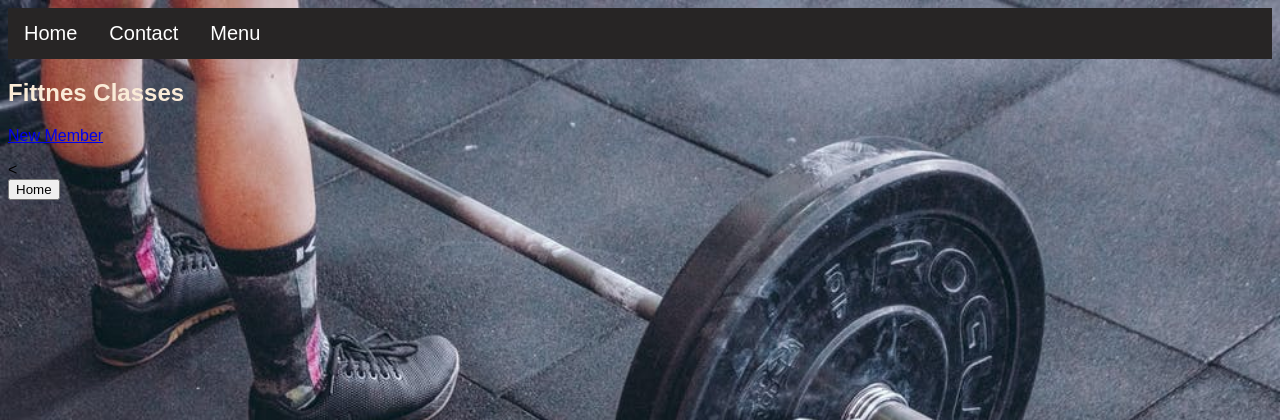
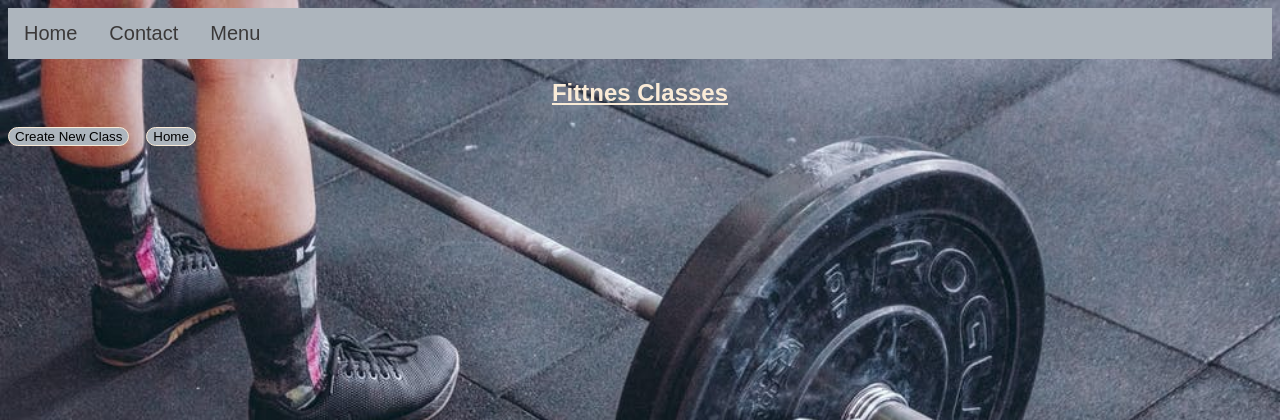
Before and after one commit to belus90/First_project, a Flask app: a page that uses templates/base.html in a window 1280 px wide. Shown: the top 420 px of the page. Run offline with Flask 2, Linux system fonts and the light colour scheme; data that the repository does not hold is empty; some libraries are stand-ins or nearby versions.

Commit message:
css works

```diff
--- a/controllers/gym_controller.py
+++ b/controllers/gym_controller.py
@@ -16,12 +16,12 @@ def gyms():
 
 
 @gyms_blueprint.route("/gyms/<id>/delete", methods=['POST'])
-def delete_member(id):
+def delete_gym(id):
     gym_repository.delete(id)
     return redirect('/gym')
 
 @gyms_blueprint.route("/gyms/new", methods=['GET'])
-def new_task():
+def new_gym():
     members = member_repository.select_all()
     fittnes_classes = fittnes_class_repository.select_all()
     return render_template("gyms/new.html", members = members, fittnes_classes = fittnes_classes)
--- a/static/base.css
+++ b/static/base.css
@@ -7,13 +7,14 @@ body {
 
   .navbar {
     overflow: hidden;
-    background-color: rgb(39, 37, 37)
+    background-color: #adb5bd;
+
   }
 
   .navbar a {
     float: left;
     font-size: 20px;
-    color: white;
+    color: rgb(59, 57, 57);
     text-align: center;
     padding: 14px 16px;
     text-decoration: none;
@@ -28,7 +29,7 @@ body {
     font-size: 20px;
     border: none;
     outline: none;
-    color: white;
+    color: rgb(59, 57, 57);
     padding: 14px 16px;
     background-color: inherit;
     font-family: inherit;
@@ -36,7 +37,7 @@ body {
   }
 
   .navbar a:hover, .dropdown:hover .dropbtn {
-    background-color: rgb(158, 223, 150);
+    background-color: antiquewhite;
   }
 
   .dropdown-content {
@@ -58,8 +59,8 @@ body {
   }
 
   .dropdown-content a:hover {
-    background-color: rgb(158, 223, 150);
-    color: white;
+    background-color: antiquewhite;
+    color: rgb(46, 44, 44);
   }
 
   .dropdown:hover .dropdown-content {
--- a/static/fittnes class/index.css
+++ b/static/fittnes class/index.css
@@ -1,26 +1,32 @@
-.fitnes_table{
-    border: 2px solid  antiquewhite;
-
+.flex-container {
+    display: flex;
+    flex-wrap: wrap;
+    justify-content: space-around;
 }
 
-.fittnes{
-    color: antiquewhite;
-    text-align: center;
-}
-
-.names {
-    color: black;
-    text-align: left;
-    margin: 0 auto;
-}
-
-.link{
-    color: antiquewhite;
+.fitnes_classes {
+    display: flex;
+    flex-direction: column;
+    width: 20vw;
+    /* background: url('/static/img/pexels-photo-4325436.jpeg'); */
+    background-color: #adb5bd;
+    padding: 10px;
+    margin:20px;
+    border: 2px solid antiquewhite;
+    /* margin: auto;
+    width: 300px;
+    height: 300px; */
 }
 
 h1 {
+    text-align: center;
     color: antiquewhite;
-}
-section{
-    align-items: center;
-}
+    }
+
+.button {
+        background-color: #adb5bd;
+        /* color: antiquewhite; */
+        text-align: center;
+        border-radius: 20px;
+        border: 1px solid antiquewhite;
+ }
--- a/static/gym/index.css
+++ b/static/gym/index.css
@@ -1,4 +1,33 @@
-.btn btn--danger{
-    color:antiquewhite;
+.flex-container {
+    display: flex;
+    flex-wrap: wrap;
+    justify-content: space-around;
+}
 
+.gym {
+    display: flex;
+    flex-direction: column;
+    width: 20vw;
+    /* background: url('/static/img/pexels-photo-4325436.jpeg'); */
+    background-color: #adb5bd;
+    padding: 10px;
+    margin:20px;
+    border: 2px solid antiquewhite;
+    /* margin: auto;
+    width: 300px;
+    height: 300px; */
 }
+
+h1 {
+    text-align: center;
+    color: antiquewhite;
+    text-decoration: underline;
+    }
+
+.button {
+    background-color: #adb5bd;
+    /* color: antiquewhite; */
+    text-align: center;
+    border-radius: 20px;
+    border: 1px solid antiquewhite;
+ }
--- a/static/gym/new.css
+++ b/static/gym/new.css
@@ -0,0 +1,11 @@
+.button {
+    background-color: #adb5bd;
+    /* color: antiquewhite; */
+    text-align: center;
+    border-radius: 20px;
+    border: 1px solid antiquewhite;
+ }
+
+ .name{
+        color: antiquewhite;
+ }
--- a/static/member/edit.css
+++ b/static/member/edit.css
@@ -0,0 +1,28 @@
+.button{
+        background-color: #adb5bd;
+        /* color: antiquewhite; */
+        text-align: center;
+        border-radius: 20px;
+        border: 1px solid antiquewhite;
+}
+
+.details{
+    display: flex;
+    flex-direction: column;
+    width: 20vw;
+    /* background: url('/static/img/pexels-photo-4325436.jpeg'); */
+    background-color: #adb5bd;
+    padding: 10px;
+    margin:20px;
+    border: 2px solid antiquewhite;
+    /* margin: auto;
+    width: 300px;
+    height: 300px; */
+}
+
+.flex-container {
+    display: flex;
+    flex-wrap: wrap;
+    justify-content: space-around;
+
+}
--- a/static/member/index.css
+++ b/static/member/index.css
@@ -0,0 +1,34 @@
+.flex-container {
+  display: flex;
+  flex-wrap: wrap;
+  justify-content: space-around;
+}
+
+.member {
+  display: flex;
+  flex-direction: column;
+  width: 20vw;
+  /* background: url('/static/img/pexels-photo-4325436.jpeg'); */
+  background-color: #adb5bd;
+  padding: 10px;
+  margin: 20px;
+  border: 2px solid antiquewhite;
+  /* margin: auto;
+    width: 300px;
+    height: 300px; */
+}
+
+h1 {
+  text-align: center;
+  color: antiquewhite;
+  text-decoration: underline;
+}
+
+.button {
+  background-color: #adb5bd;
+  /* color: antiquewhite; */
+  text-align: center;
+  border-radius: 20px;
+  border: 1px solid antiquewhite;
+
+}
--- a/static/member/new.css
+++ b/static/member/new.css
@@ -0,0 +1,16 @@
+.new-member {
+    display: flex;
+    flex-direction: column;
+    width: 25vw;
+    height: 25vw;
+    /* background: url('/static/img/pexels-photo-4325436.jpeg'); */
+    background-color: #adb5bd;
+    padding: 10px;
+    margin:20px;
+    border: 2px solid antiquewhite;
+    text-align: center;
+    justify-content: center;
+    /* margin: auto;
+    width: 300px;
+    height: 300px; */
+}
--- a/templates/base.html
+++ b/templates/base.html
@@ -8,7 +8,14 @@
   <link rel="stylesheet" href="{{ url_for('static', filename='base.css') }}">
   <link rel="stylesheet" href="{{ url_for('static', filename='index.css') }}">
   <link rel="stylesheet" href="{{ url_for('static', filename='fittnes class/index.css') }}">
-  <link rel="stylesheet" href="{{ url_for('static', filename='css/tables.css') }}">
+  <link rel="stylesheet" href="{{ url_for('static', filename='fittnes class/edit.css') }}">
+  <link rel="stylesheet" href="{{ url_for('static', filename='fittnes class/new.css') }}">
+  <link rel="stylesheet" href="{{ url_for('static', filename='fittnes class/show.css') }}">
+  <link rel="stylesheet" href="{{ url_for('static', filename='member/index.css') }}">
+  <link rel="stylesheet" href="{{ url_for('static', filename='member/edit.css') }}">
+  <link rel="stylesheet" href="{{ url_for('static', filename='member/new.css') }}">
+  <link rel="stylesheet" href="{{ url_for('static', filename='gym/index.css') }}">
+  <link rel="stylesheet" href="{{ url_for('static', filename='gym/new.css') }}">
 </head>
 <body>
 <main class="flex flex--row">
--- a/templates/fittness classes/index.html
+++ b/templates/fittness classes/index.html
@@ -3,27 +3,25 @@
 {% block content %}
 <h1>Fittnes Classes</h1>
 <p class="btn--wrapper">
-    <a class="btn btn--action" href="/fittnes_class/new">New Member</a>
+    <a href="/fittness classes/new"><button class="button">Create New Class </button></a> &ensp;
+    <a href="/"><button class="button"> Home </button></a>
 </p>
-<ul>
+<ul class="flex-container">
     {% for fittnes_class in fittnes_classes %}
-    <ul>
-    <p>{{ fittnes_class.name }} </p>
-    <p>{{ fittnes_class.fittnes_level }}</p>
-    <p>{{ fittnes_class.duration }}</p>
-      <p>
-        <form action="/fittnes_classes/{{ fittnes_class.id }}/delete" method="POST">
-          <input class="btn btn--danger" type="submit" value="delete" />
+    <ul class="fitnes_classes">
+        <td><a href="/fittness classes/{{ fittnes_class.id }}"> Class Name: {{fittnes_class.name}} </a></td>
+    <p>Fittnes Level: {{ fittnes_class.fittnes_level }}</p>
+    <p>Duration: {{ fittnes_class.duration }}</p>
+    <p>
+        <form action="/fittness classes/{{ fittnes_class.id }}/delete" method="POST">
+        <input class="button" type="submit" value="delete" />
+        </form> <br>
+        <form action="/fittness classes/{{ fittnes_class.id }}/edit" method="POST">
+            <input class="button" type="submit" value="edit" />
         </form>
-        <form action="/fittnes_classes/{{ fittnes_class.id }}/edit" method="POST">
-            <input class="btn btn--danger" type="submit" value="edit" />
-          </form>
-      </p>
+    </p>
     </ul>
     {% endfor %}
   </ul>
-
-<
 <br>
-<a href="/"><button> Home </button></a>
 {% endblock %}
--- a/templates/fittness classes/show.html
+++ b/templates/fittness classes/show.html
@@ -1,9 +1,9 @@
 {% extends 'base.html' %}
 
 {% block content %}
-<h1> {{fittnes_class.name}}  </h1>
+<h1> {{fittnes_class.name}} - Fittnes Class </h1>
 
-<h3>Fittnes Classes:</h3>
+<h3>Members attending in this class:</h3>
 
 <ul>
     {% for member in members %}
```
Also changed, not shown: templates/gyms/index.html (+6 -6 lines), templates/gyms/new.html (+6 -6 lines), templates/members/edit.html (+9 -8 lines), templates/members/index.html (+8 -9 lines), templates/members/new.html (+8 -6 lines), static/img/pexels-photo-4325436.jpeg (added).
